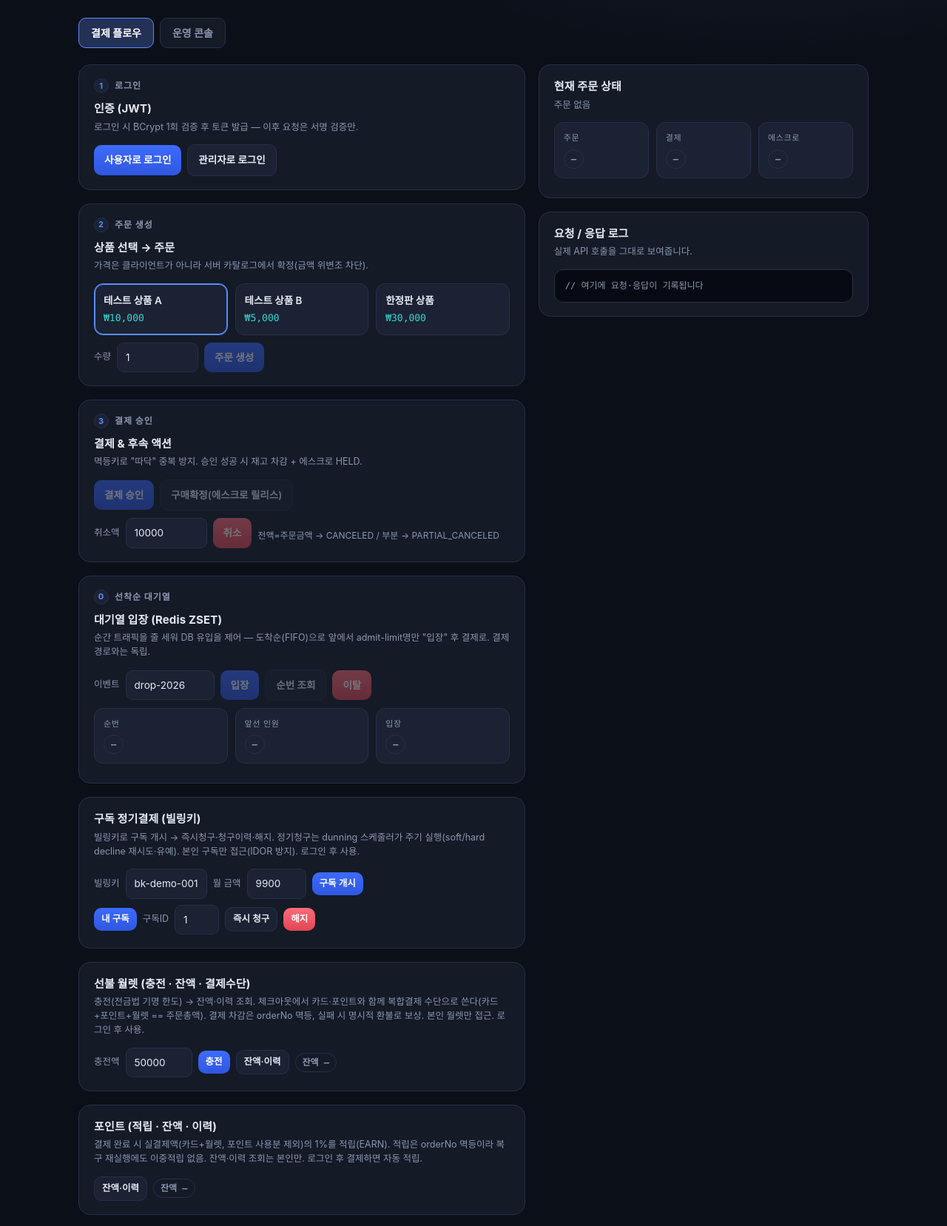
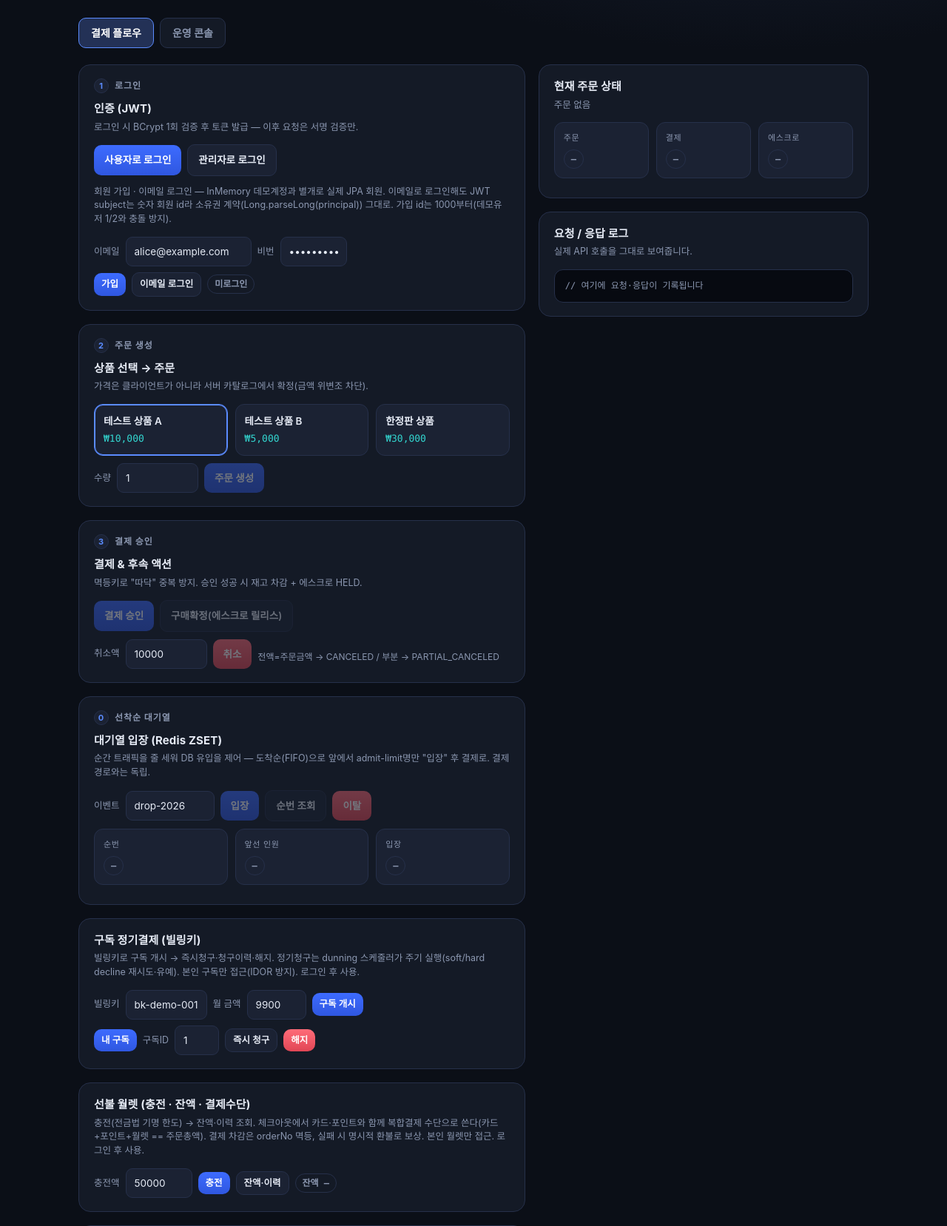
Before and after one commit to dj258255/payment-system, a Spring Boot app: page / in a window 1280 px wide. Shown: the part 67-1724 px from the top of the page at 74% size. Run offline with Spring Boot 4, Linux system fonts and the light colour scheme; some of the project's set-up classes (security, data sources, template engines, error pages and the like) are left out, and stand-ins take their place.

Commit message:
회원·분쟁 데모 패널 + 스크린샷 배선
- 데모 콘솔: 회원 가입/이메일 로그인 패널(인증 카드), 분쟁/차지백 패널(운영 콘솔)
- 차지백 웹훅은 Web Crypto로 HMAC 서명 계산해 전송(로컬 데모 시크릿)
- 이메일 로그인 후 JWT subject(숫자 회원 id)를 화면에 노출해 소유권 계약 보존 시연
- demo-member.png(userId=1000 로그인), demo-dispute.png(cb-1001 LOST) 추가

```diff
--- a/src/main/resources/static/index.html
+++ b/src/main/resources/static/index.html
@@ -98,6 +98,16 @@
           <div class="row">
             <button onclick="login('1','user-local-only')">사용자로 로그인</button>
             <button class="ghost" onclick="login('admin','admin-local-only')">관리자로 로그인</button>
+          </div>
+          <div class="sub" style="margin-top:12px">회원 가입 · 이메일 로그인 — InMemory 데모계정과 별개로 실제 JPA 회원. 이메일로 로그인해도 JWT subject는 숫자 회원 id라 소유권 계약(Long.parseLong(principal)) 그대로. 가입 id는 1000부터(데모유저 1/2와 충돌 방지).</div>
+          <div class="row" style="margin-top:8px">
+            <label>이메일</label><input id="mEmail" value="alice@example.com" style="width:170px">
+            <label>비번</label><input id="mPw" type="password" value="password123" style="width:90px">
+          </div>
+          <div class="row" style="margin-top:8px">
+            <button class="small" onclick="memberSignup()">가입</button>
+            <button class="small ghost" onclick="memberLogin()">이메일 로그인</button>
+            <span class="badge b-dim" id="mWho">미로그인</span>
           </div>
         </div>
 
@@ -283,6 +293,25 @@
       </div>
       <div class="adminlist" id="settle"></div>
     </div>
+    <div class="card">
+      <h2>분쟁 / 차지백</h2>
+      <div class="sub">차지백 웹훅 수신(HMAC 서명) → 분쟁 개시(OPEN, chargebackId 멱등) → 증빙 제출 → 승/패 확정. <b>패소(LOST) 시 원장 역분개</b>(매출 차변 ↔ PG미수금 대변)로 사후 정합. 관리자 로그인 필요.</div>
+      <div class="row">
+        <label>chargebackId</label><input id="dpCbId" value="cb-1001" style="width:100px">
+        <label>orderNo</label><input id="dpOrder" value="order-1" style="width:100px">
+        <label>결제ID</label><input id="dpPid" type="number" value="100" style="width:70px">
+        <label>금액</label><input id="dpAmt" type="number" value="10000" style="width:90px">
+        <button class="small" onclick="dpChargeback()">차지백 전송</button>
+      </div>
+      <div class="row" style="margin-top:8px">
+        <button class="small ghost" onclick="dpList()">분쟁 목록</button>
+        <label>분쟁ID</label><input id="dpId" type="number" value="1" style="width:60px">
+        <button class="small ghost" onclick="dpEvidence()">증빙 제출</button>
+        <button class="small" onclick="dpResolve('WON')">승소</button>
+        <button class="small warn" onclick="dpResolve('LOST')">패소(역분개)</button>
+      </div>
+      <div class="adminlist" id="disp"></div>
+    </div>
   </section>
 </div>
 
@@ -327,6 +356,20 @@ async function login(u,p){
     $('who').innerHTML='<b>'+role+'</b> 로그인됨 · 토큰 발급';
     $('btnOrder').disabled=false;
     $('btnQEnter').disabled=false;$('btnQStatus').disabled=false;$('btnQLeave').disabled=false;}
+}
+// 회원 가입 / 이메일 로그인 (실 JPA 회원)
+async function memberSignup(){
+  const r=await api('POST','/api/v1/members/signup',{email:$('mEmail').value.trim(),password:$('mPw').value});
+  if(r.ok) $('mWho').textContent='가입 id '+r.data.id+' ('+r.data.email+') → 로그인하세요';
+}
+async function memberLogin(){
+  // 이메일을 username 필드에 태운다 — 복합 UserDetailsService가 이메일→회원 조회, 발급 JWT subject는 숫자 회원 id.
+  const r=await api('POST','/api/v1/auth/login',{username:$('mEmail').value.trim(),password:$('mPw').value});
+  if(r.ok){token=r.data.token;role='회원';
+    let sub='?';try{sub=JSON.parse(atob(token.split('.')[1])).sub}catch{}
+    $('who').innerHTML='<b>회원</b> 로그인됨 · userId=<b>'+sub+'</b> · 토큰 발급';
+    $('mWho').textContent='userId='+sub+' 로그인됨';
+    $('btnOrder').disabled=false;}
 }
 function renderQueue(p){
   $('qPos').className='badge '+(p.position<0?'b-dim':'b-cyan');$('qPos').textContent=p.position<0?'대기열 없음':p.position+'번';
@@ -431,6 +474,24 @@ function renderPoint(p){
     rows.map(row=>'<tr>'+cols.map(c=>'<td>'+fmt(row[c])+'</td>').join('')+'</tr>').join('')+'</tbody></table>';
 }
 async function pointView(){ const r=await api('GET','/api/v1/points'); renderPoint(r.data); }
+// 분쟁 / 차지백 (로컬 데모용 웹훅 시크릿으로 HMAC 서명 계산)
+const DP_SECRET='local-webhook-secret-please-override-32b';
+async function dpChargeback(){
+  const body=JSON.stringify({chargebackId:$('dpCbId').value,orderNo:$('dpOrder').value,
+    paymentId:+$('dpPid').value,amount:+$('dpAmt').value,reason:'fraudulent'});
+  const ts=Math.floor(Date.now()/1000);
+  const key=await crypto.subtle.importKey('raw',new TextEncoder().encode(DP_SECRET),{name:'HMAC',hash:'SHA-256'},false,['sign']);
+  const mac=await crypto.subtle.sign('HMAC',key,new TextEncoder().encode(ts+'.'+body));
+  const sig=[...new Uint8Array(mac)].map(b=>b.toString(16).padStart(2,'0')).join('');
+  logLine('req','→ POST /api/v1/webhooks/chargeback');
+  const res=await fetch('/api/v1/webhooks/chargeback',{method:'POST',
+    headers:{'Content-Type':'application/json','X-Signature':`t=${ts},v1=${sig}`},body});
+  const txt=await res.text();logLine(res.ok?'ok':'err',(res.ok?'✓ ':'✗ ')+res.status+' '+txt);
+  dpList();
+}
+async function dpList(){ const r=await api('GET','/api/v1/admin/disputes'); renderList('disp',r.data); }
+async function dpEvidence(){ await api('POST','/api/v1/admin/disputes/'+$('dpId').value+'/evidence',{memo:'영수증·배송 증적 첨부'}); dpList(); }
+async function dpResolve(outcome){ await api('POST','/api/v1/admin/disputes/'+$('dpId').value+'/resolve',{outcome}); dpList(); }
 // 정산: 목록은 Page → content 배열을 정산 전용 컬럼으로 렌더(수수료·VAT·지급액·지급예정일까지 보이게)
 function renderSettle(data){
   const rows=Array.isArray(data)?data:(data?[data]:[]);
```
Also changed, not shown: 2 other files.
